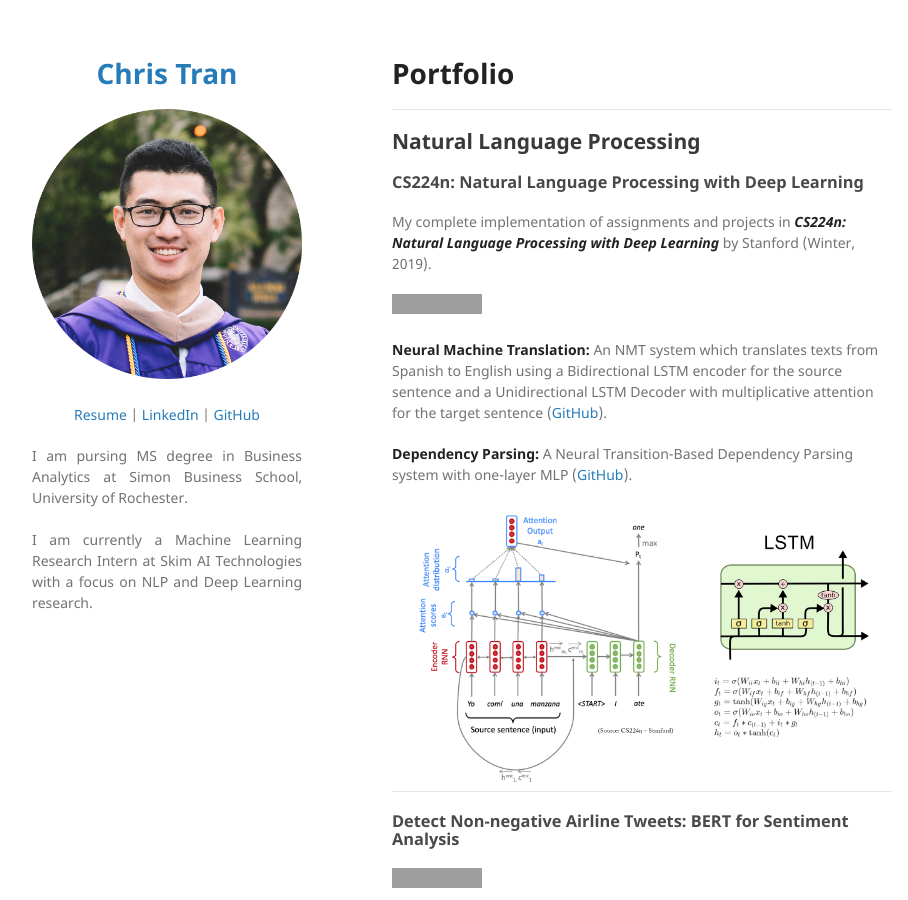
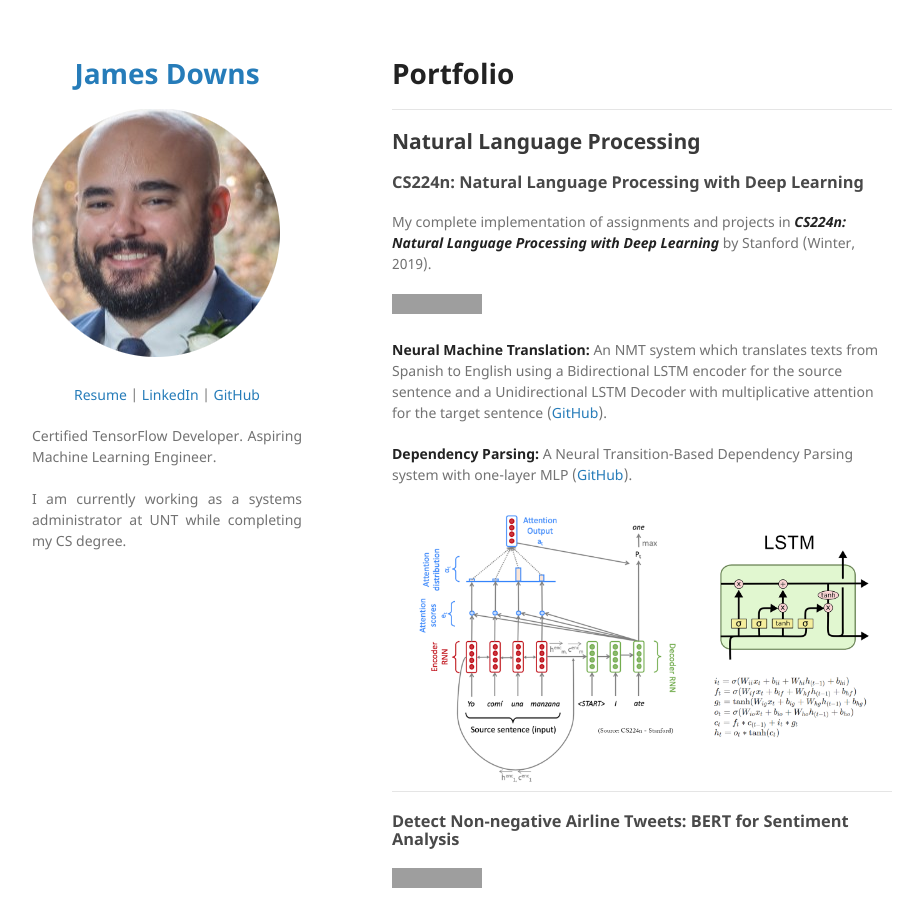
Before and after one commit to jrdowns/jrdowns.github.io, a Jekyll site: the page built from index.md, in a window 1280 px wide and 900 px high. Shown: the whole window, without its empty margins (178-1086 px from the left). Built offline with Jekyll 4.4.1, drawn with Linux system fonts in a browser that asks for light colours; our own code applies the rules of GitHub Pages for plain Markdown files; grey boxes are pictures that could not be loaded.

Commit message:
Update _config.yml

```diff
--- a/_config.yml
+++ b/_config.yml
@@ -1,18 +1,18 @@
-title: <p align="center"> Chris Tran </p>
+title: <p align="center"> James Downs </p>
 
-logo: "/images/picture.png?raw=true"
+logo: "/images/profile.png?raw=true"
 
 description:
   <p align="center">
   <a href="pdf/resume.pdf">Resume</a> |
-  <a href="https://www.linkedin.com/in/chriskhanhtran/">LinkedIn</a> |
-  <a href="https://github.com/chriskhanhtran">GitHub</a>
+  <a href="https://www.linkedin.com/in/jrdowns/">LinkedIn</a> |
+  <a href="https://github.com/jrdowns">GitHub</a>
   </p>
 
   <p align="justify">
-  I am pursing MS degree in Business Analytics at Simon Business School, University of Rochester.
+  Certified TensorFlow Developer. Aspiring Machine Learning Engineer.
   <br><br>
-  I am currently a Machine Learning Research Intern at Skim AI Technologies with a focus on NLP and Deep Learning research.
+  I am currently working as a systems administrator at UNT while completing my CS degree.
   <br><br>
   </p>
 
```
